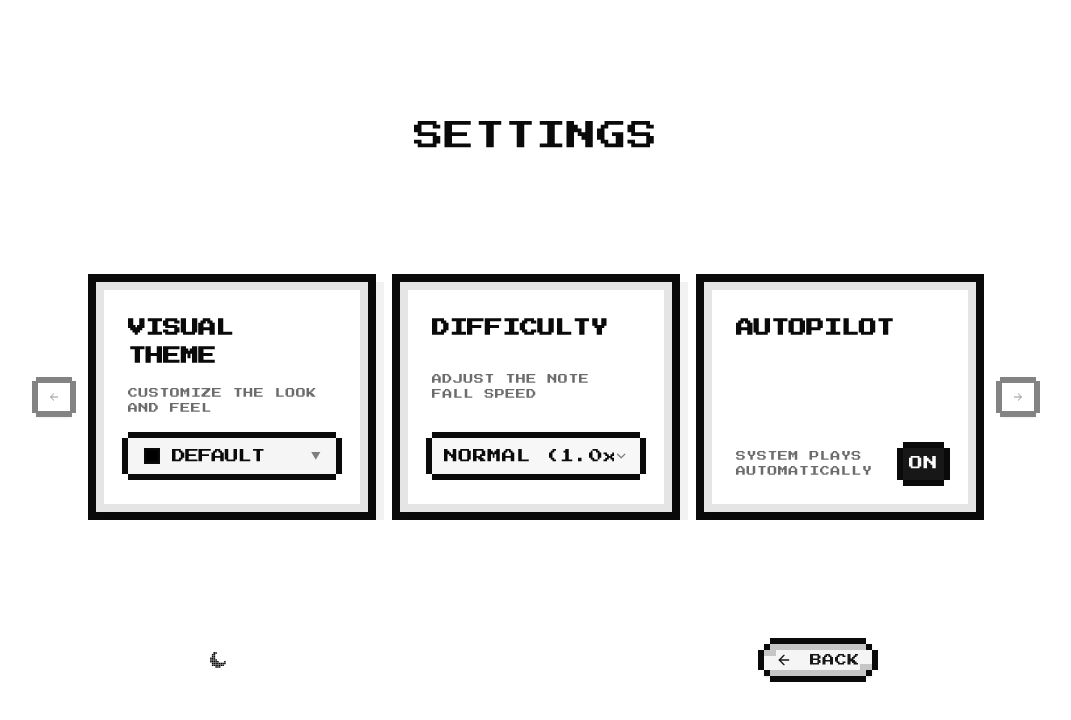
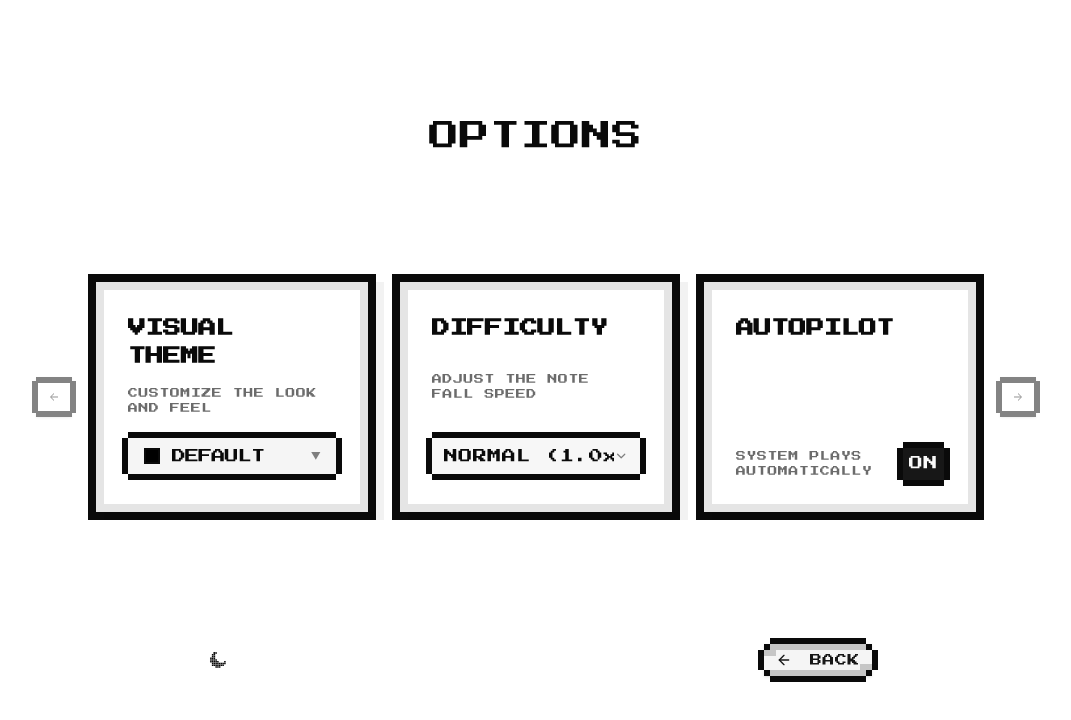
Before and after one commit to hongy20/midi-jam, a Next.js app: page /options in a window 1280 px wide. Shown: the top 720 px of the page, without its empty margins (104-1175 px from the left). Built offline with nearby package versions, Linux system fonts and the light colour scheme.

Commit message:
refactor(options): rename settings feature to options and extract difficulty lib

```diff
--- a/src/app/layout.tsx
+++ b/src/app/layout.tsx
@@ -7,7 +7,7 @@ import { CollectionProvider } from "@/features/collection";
 import { GearProvider } from "@/features/midi-hardware";
 import { PlayProvider } from "@/features/play-session";
 import { ScoreProvider } from "@/features/score";
-import { OptionsProvider } from "@/features/settings";
+import { OptionsProvider } from "@/features/options";
 import { ThemeProvider } from "@/features/theme";
 
 const geistSans = Geist({
--- a/src/app/options/components/options-page.client.tsx
+++ b/src/app/options/components/options-page.client.tsx
@@ -3,7 +3,12 @@
 import { useSearchParams } from "next/navigation";
 import { useCallback, useMemo } from "react";
 
-import { type Difficulty, useOptions } from "@/features/settings";
+import {
+  difficultyToSpeed,
+  speedToDifficulty,
+  useOptions,
+  type Difficulty,
+} from "@/features/options";
 import { useTheme } from "@/features/theme";
 import { useNavigation } from "@/shared/hooks/use-navigation";
 
@@ -29,20 +34,11 @@ export function OptionsPageClient() {
   }, [mode, setMode]);
 
   // Difficulty Mapping
-  const difficulty = useMemo((): Difficulty => {
-    if (speed <= 0.5) return "easy";
-    if (speed >= 2.0) return "hard";
-    return "normal";
-  }, [speed]);
+  const difficulty = useMemo(() => speedToDifficulty(speed), [speed]);
 
   const onDifficultyChange = useCallback(
     (val: Difficulty) => {
-      const speedMap: Record<Difficulty, number> = {
-        easy: 0.5,
-        normal: 1.0,
-        hard: 2.0,
-      };
-      setSpeed(speedMap[val]);
+      setSpeed(difficultyToSpeed(val));
     },
     [setSpeed],
   );
--- a/src/app/options/components/options-page.view.tsx
+++ b/src/app/options/components/options-page.view.tsx
@@ -2,7 +2,7 @@
 
 import { ArrowLeft } from "lucide-react";
 
-import type { Difficulty } from "@/features/settings";
+import { getDifficultyLabel, type Difficulty } from "@/features/options";
 import type { Theme } from "@/features/theme";
 import { ThemePicker } from "@/features/theme";
 import { Button } from "@/shared/components/ui/8bit/button";
@@ -53,7 +53,7 @@ export function OptionsPageView({
       {/* Header */}
       <div className="w-full max-w-2xl flex items-center justify-center shrink-0">
         <h1 className="retro text-2xl md:text-3xl tracking-tighter uppercase text-center">
-          Settings
+          Options
         </h1>
       </div>
 
@@ -95,9 +95,11 @@ export function OptionsPageView({
                         <SelectValue placeholder="Select Difficulty" />
                       </SelectTrigger>
                       <SelectContent>
-                        <SelectItem value="easy">EASY (0.5x)</SelectItem>
-                        <SelectItem value="normal">NORMAL (1.0x)</SelectItem>
-                        <SelectItem value="hard">HARD (2.0x)</SelectItem>
+                        {(["easy", "normal", "hard"] as const).map((d) => (
+                          <SelectItem key={d} value={d}>
+                            {getDifficultyLabel(d)}
+                          </SelectItem>
+                        ))}
                       </SelectContent>
                     </Select>
                   </div>
--- a/src/app/play/components/play-page.client.tsx
+++ b/src/app/play/components/play-page.client.tsx
@@ -9,7 +9,7 @@ import { useActiveNotes, useGear } from "@/features/midi-hardware";
 import { getPianoLayoutUnits } from "@/features/piano";
 import { useLaneTimeline, usePlay } from "@/features/play-session";
 import { useScore, useScoreEngine } from "@/features/score";
-import { useOptions } from "@/features/settings";
+import { useOptions } from "@/features/options";
 import { LANE_SCROLL_DURATION_MS } from "@/features/visualizer";
 import { useAutoPause } from "@/shared/hooks/use-auto-pause";
 import { useFullscreen } from "@/shared/hooks/use-fullscreen";
--- /dev/null
+++ b/src/features/options/index.ts
@@ -0,0 +1,10 @@
+// Options Feature Public API
+
+export type { Difficulty } from "./context/options-context";
+export { OptionsProvider, useOptions } from "./context/options-context";
+export {
+  difficultyToSpeed,
+  getDifficultyLabel,
+  speedToDifficulty,
+  DIFFICULTY_SPEEDS,
+} from "./lib/difficulty";
--- /dev/null
+++ b/src/features/options/lib/difficulty.ts
@@ -0,0 +1,36 @@
+import { type Difficulty } from "../context/options-context";
+
+export const DIFFICULTY_SPEEDS: Record<Difficulty, number> = {
+  easy: 0.5,
+  normal: 1.0,
+  hard: 2.0,
+};
+
+export const DIFFICULTY_LABELS: Record<Difficulty, string> = {
+  easy: "EASY (0.5x)",
+  normal: "NORMAL (1.0x)",
+  hard: "HARD (2.0x)",
+};
+
+/**
+ * Maps a speed value to the nearest difficulty level.
+ */
+export function speedToDifficulty(speed: number): Difficulty {
+  if (speed <= 0.5) return "easy";
+  if (speed >= 2.0) return "hard";
+  return "normal";
+}
+
+/**
+ * Maps a difficulty level to its corresponding speed.
+ */
+export function difficultyToSpeed(difficulty: Difficulty): number {
+  return DIFFICULTY_SPEEDS[difficulty];
+}
+
+/**
+ * Returns a human-readable label for a difficulty level.
+ */
+export function getDifficultyLabel(difficulty: Difficulty): string {
+  return DIFFICULTY_LABELS[difficulty];
+}
--- a/src/features/settings/index.ts
+++ /dev/null
@@ -1,4 +0,0 @@
-// Settings Feature Public API
-
-export type { Difficulty } from "./context/options-context";
-export { OptionsProvider, useOptions } from "./context/options-context";
```
Also changed, not shown: src/features/options/context/options-context.tsx (renamed from src/features/settings/context/options-context.tsx), 1 other file (tests, documents, lock files or other folders).
